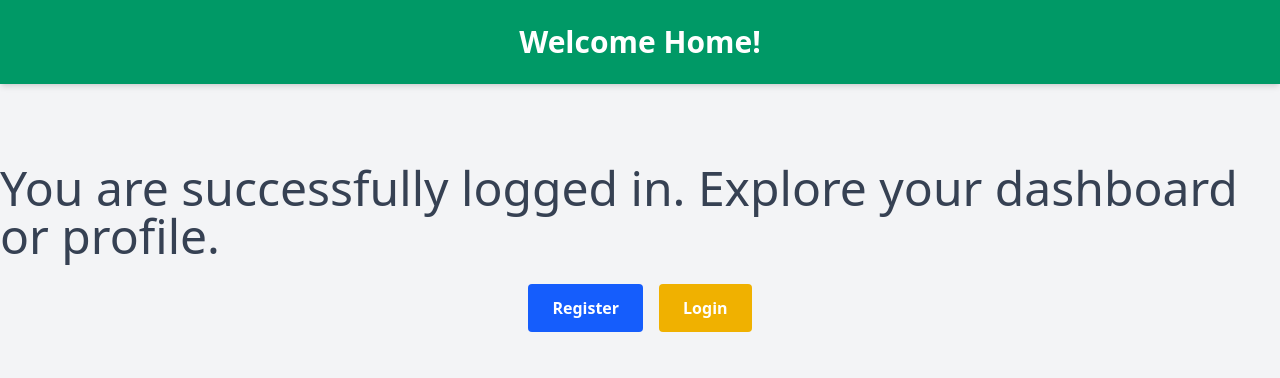
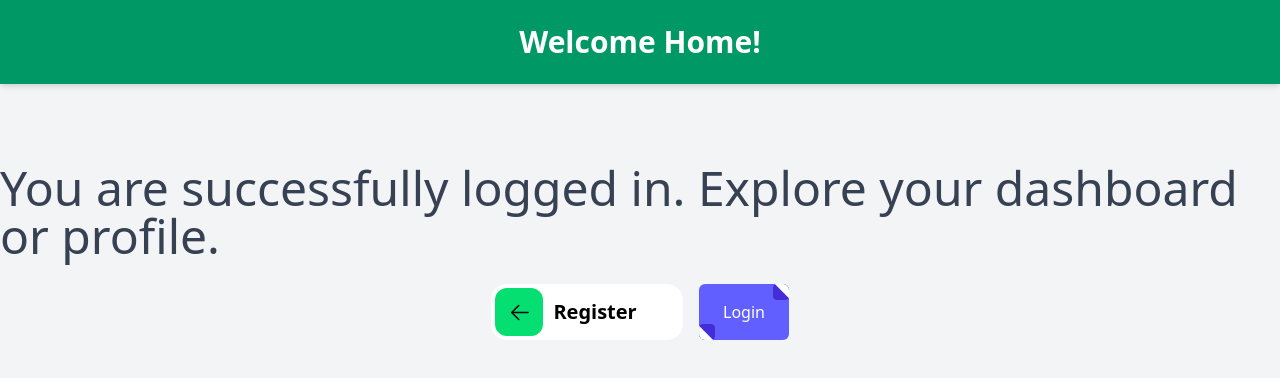
Before and after one commit to RobiMankhinStart/DayNine, a React (Vite) app: page / in a window 1280 px wide. Shown: the top 378 px of the page. Built offline with nearby package versions, Linux system fonts and the light colour scheme.

Commit message:
added design into buttons

```diff
--- a/src/Pages/Home.jsx
+++ b/src/Pages/Home.jsx
@@ -19,18 +19,52 @@ const Home = () => {
 
         {/* Navigation buttons */}
         <div className="flex flex-wrap gap-4">
-          <button
+          {/* <button
             onClick={() => navigate("/register")}
             className="px-6 py-3 bg-blue-600 text-white font-semibold rounded hover:bg-blue-700 transition"
           >
             Register
+          </button> */}
+
+          <button
+            onClick={() => navigate("/register")}
+            class="bg-white text-center w-48 rounded-2xl h-14 relative text-black text-xl font-semibold group"
+            type="button"
+          >
+            <div class="bg-green-400 rounded-xl h-12 w-1/4 flex items-center justify-center absolute left-1 top-[4px] group-hover:w-[184px] z-10 duration-500">
+              <svg
+                xmlns="http://www.w3.org/2000/svg"
+                viewBox="0 0 1024 1024"
+                height="25px"
+                width="25px"
+              >
+                <path
+                  d="M224 480h640a32 32 0 1 1 0 64H224a32 32 0 0 1 0-64z"
+                  fill="#000000"
+                ></path>
+                <path
+                  d="m237.248 512 265.408 265.344a32 32 0 0 1-45.312 45.312l-288-288a32 32 0 0 1 0-45.312l288-288a32 32 0 1 1 45.312 45.312L237.248 512z"
+                  fill="#000000"
+                ></path>
+              </svg>
+            </div>
+            <p class="translate-x-2">Register</p>
           </button>
 
           <button
             onClick={() => navigate("/login")}
-            className="px-6 py-3 bg-yellow-500 text-white font-semibold rounded hover:bg-yellow-600 transition"
+            class="relative flex items-center px-6 py-3 overflow-hidden font-medium transition-all bg-indigo-500 rounded-md group"
           >
-            Login
+            <span class="absolute top-0 right-0 inline-block w-4 h-4 transition-all duration-500 ease-in-out bg-indigo-700 rounded group-hover:-mr-4 group-hover:-mt-4">
+              <span class="absolute top-0 right-0 w-5 h-5 rotate-45 translate-x-1/2 -translate-y-1/2 bg-white"></span>
+            </span>
+            <span class="absolute bottom-0 rotate-180 left-0 inline-block w-4 h-4 transition-all duration-500 ease-in-out bg-indigo-700 rounded group-hover:-ml-4 group-hover:-mb-4">
+              <span class="absolute top-0 right-0 w-5 h-5 rotate-45 translate-x-1/2 -translate-y-1/2 bg-white"></span>
+            </span>
+            <span class="absolute bottom-0 left-0 w-full h-full transition-all duration-500 ease-in-out delay-200 -translate-x-full bg-indigo-600 rounded-md group-hover:translate-x-0"></span>
+            <span class="relative w-full text-left text-white transition-colors duration-200 ease-in-out group-hover:text-white">
+              Login
+            </span>
           </button>
         </div>
       </main>
```
